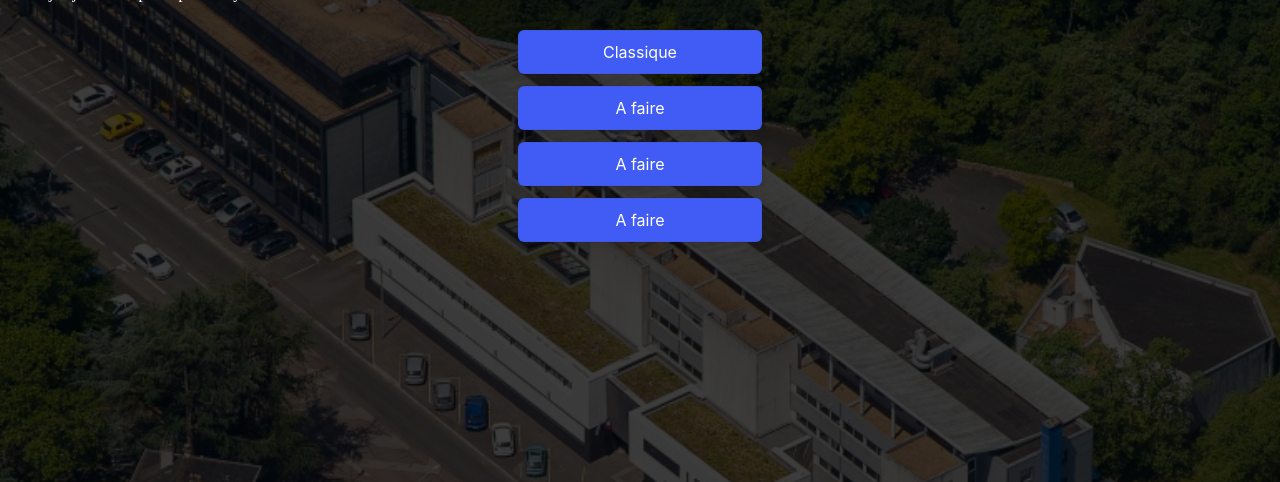
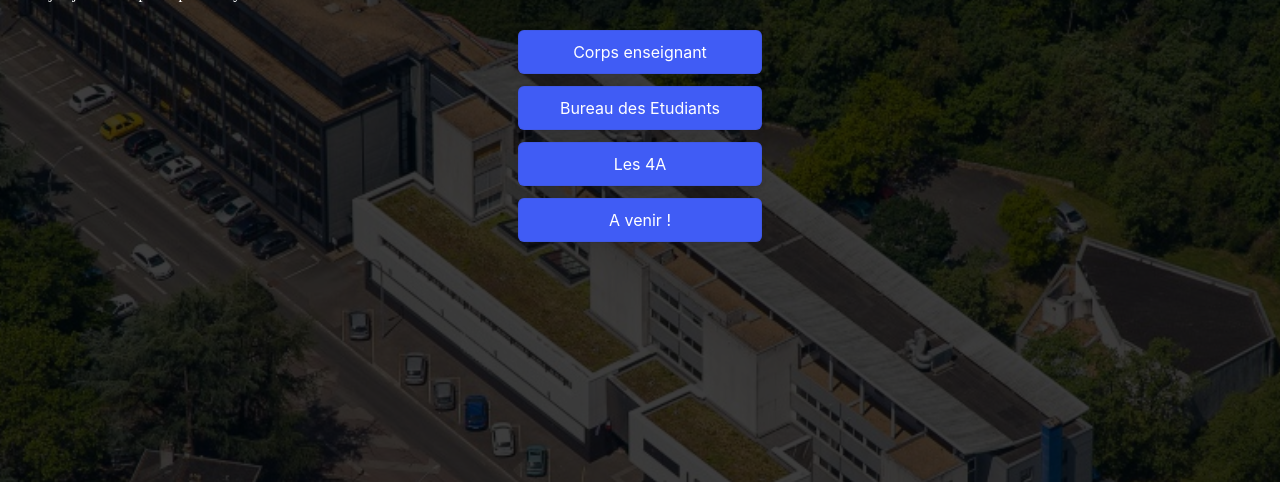
Before and after one commit to Actonis/Polytechdle, a PHP site: page / in a window 1280 px wide. Shown: the part 160-642 px from the top of the page. Run offline with PHP 8.4, Linux system fonts and the light colour scheme.

Commit message:
Modifi bouton contenu

```diff
--- a/index.php
+++ b/index.php
@@ -15,10 +15,10 @@ require_once('include/config.php');
     </div>
     <p>Le jeu journalier par et pour Polytech !</p>
     <div class="center">
-        <button class="boutons" onclick="window.location.href = './guess.html';">Classique</button>
-        <button class="boutons" onclick="window.location.href = '/services.html';">A faire</button>
-        <button class="boutons" onclick="window.location.href = '/portfolio.html';">A faire</button>
-        <button class="boutons" onclick="window.location.href = '/contact.html';">A faire</button>
+        <button class="boutons" onclick="window.location.href = './guess.html';">Corps enseignant</button>
+        <button class="boutons" onclick="window.location.href = '/services.html';">Bureau des Etudiants</button>
+        <button class="boutons" onclick="window.location.href = '/portfolio.html';">Les 4A </button>
+        <button class="boutons" onclick="window.location.href = '/contact.html';">A venir !</button>
     </div>
 </body>
 </html>
```
